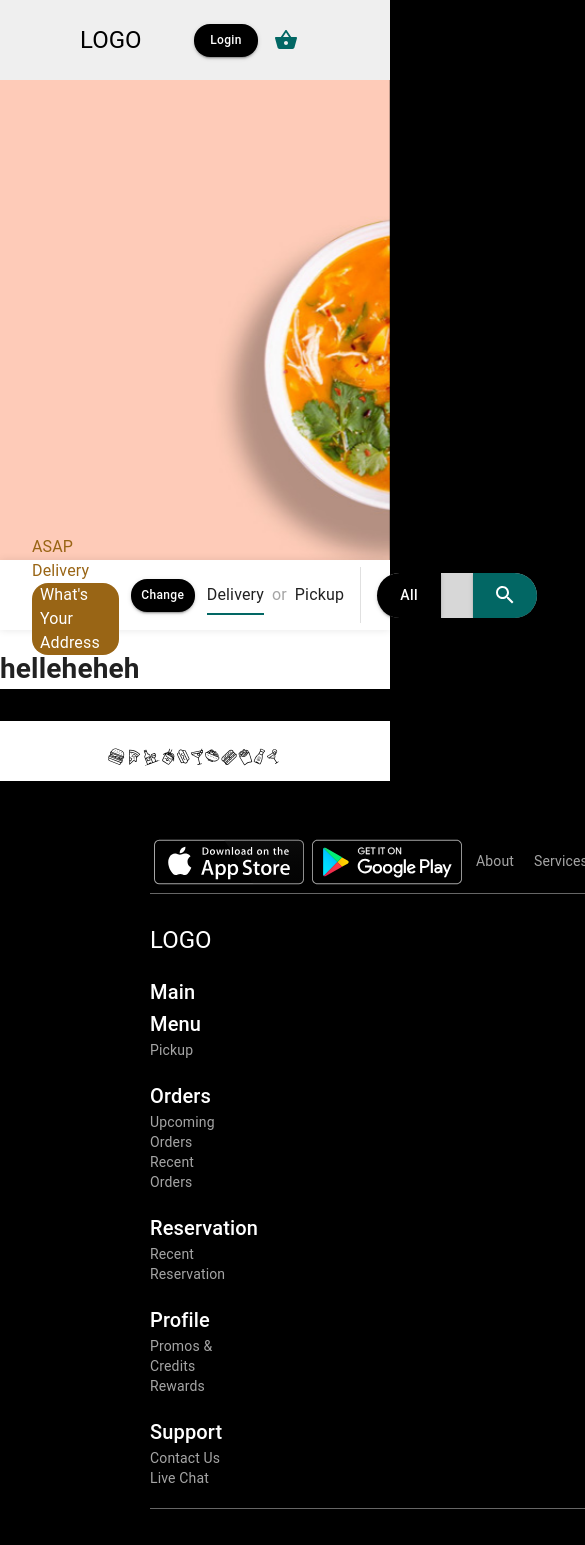
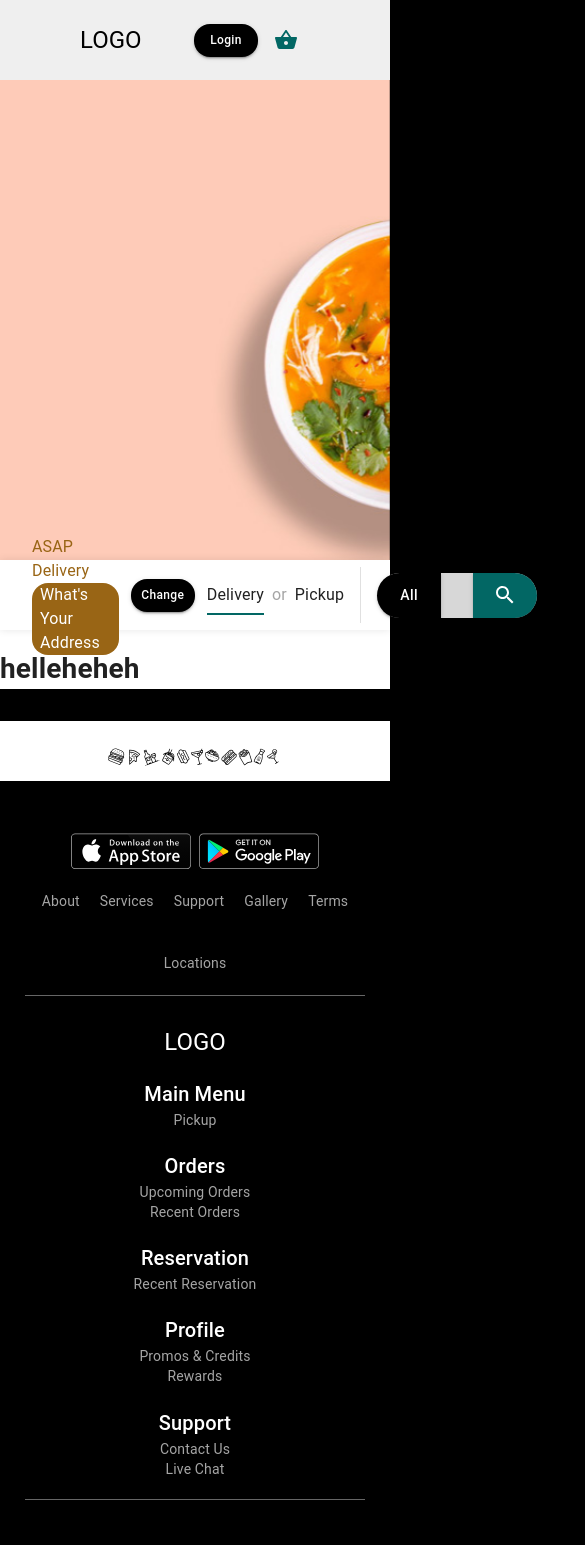
Before and after one commit to mmdalipour/restaurant-material-design, a React (Create React App) app: page / in a window 390 px wide. Shown: the top 1545 px of the page, 585 px wide, since content can reach past the window. Built offline with nearby package versions, Linux system fonts and the light colour scheme.

Commit message:
footer responsive

```diff
--- a/src/components/Footer/Footer.jsx
+++ b/src/components/Footer/Footer.jsx
@@ -5,8 +5,6 @@ import { makeStyles } from "@material-ui/styles";
 import Grid from "@material-ui/core/Grid";
 import Box from "@material-ui/core/Box";
 import Link from "@material-ui/core/Link";
-import List from "@material-ui/core/List";
-import ListItem from "@material-ui/core/ListItem";
 import Typography from "@material-ui/core/Typography";
 
 // icons
@@ -64,13 +62,25 @@ const useStyles = makeStyles((theme) => ({
     justifyContent: "space-between",
     marginLeft: 150,
     marginRight: 150,
-    marginBottom: 30
+    marginBottom: 30,
+    [theme.breakpoints.down("md")]: {
+      flexDirection: "column",
+      marginLeft: 100,
+      marginRight: 100
+    },
+    [theme.breakpoints.down("sm")]: {
+      marginLeft: 25,
+      marginRight: 25
+    }
   },
   appIcons: {
     "& > a": {
       display: "inline-block",
       width: 150,
       margin: "0 .25rem",
+      [theme.breakpoints.down("sm")]: {
+        width: 120
+      },
       "& svg": {
         width: "100%",
         height: "100%"
@@ -81,6 +91,8 @@ const useStyles = makeStyles((theme) => ({
     display: "flex",
     paddingTop: 0,
     paddingBottom: 0,
+    flexWrap: "wrap",
+    justifyContent: "center",
     "& a": {
       borderBottom: "2px solid transparent",
       transition: "all .5s",
@@ -95,18 +107,37 @@ const useStyles = makeStyles((theme) => ({
   middleMenu: {
     paddingRight: 150,
     paddingLeft: 150,
+    [theme.breakpoints.down("md")]: {
+      paddingRight: 100,
+      paddingLeft: 100
+    },
+    [theme.breakpoints.down("sm")]: {
+      paddingRight: 25,
+      paddingLeft: 25
+    },
     "& > div": {
       textAlign: "left",
       marginBottom: 20,
       display: "flex",
-      flexDirection: "column"
+      flexDirection: "column",
+      [theme.breakpoints.down("md")]: {
+        textAlign: "center"
+      }
     }
   },
   bottomMenu: {
     marginRight: 150,
     marginLeft: 150,
     borderTop: "1px solid rgba(255,255,255, .4)",
-    paddingTop: 40
+    paddingTop: 40,
+    [theme.breakpoints.down("md")]: {
+      marginRight: 100,
+      marginLeft: 100
+    },
+    [theme.breakpoints.down("sm")]: {
+      marginRight: 25,
+      marginLeft: 25
+    }
   },
   bottomLinks: {
     paddingTop: 40,
@@ -147,55 +178,43 @@ const Footer = () => {
             <GoogleIcon />
           </Link>
         </Box>
-        <List className={classes.topMenuList}>
-          <ListItem component={Link} href="##">
-            About
-          </ListItem>
-          <ListItem component={Link} href="##">
-            Services
-          </ListItem>
-          <ListItem component={Link} href="##">
-            Support
-          </ListItem>
-          <ListItem component={Link} href="##">
-            Gallery
-          </ListItem>
-          <ListItem component={Link} href="##">
-            Terms
-          </ListItem>
-          <ListItem component={Link} href="##">
-            Locations
-          </ListItem>
-        </List>
+        <Box className={classes.topMenuList}>
+          <Link href="##">About</Link>
+          <Link href="##">Services</Link>
+          <Link href="##">Support</Link>
+          <Link href="##">Gallery</Link>
+          <Link href="##">Terms</Link>
+          <Link href="##">Locations</Link>
+        </Box>
       </Box>
       {/* /top menu */}
 
       {/* middle menu */}
       <Grid container className={classes.middleMenu}>
-        <Grid item lg={3} md={4} sm={6}>
+        <Grid item lg={3} md={6} sm={6} xs={12}>
           <Typography variant="h5" component="span">
             LOGO
           </Typography>
         </Grid>
-        <Grid item lg={3} md={4} sm={6}>
+        <Grid item lg={3} md={6} sm={6} xs={12}>
           <Typography variant="h6">Main Menu</Typography>
           <Link href="##">Pickup</Link>
         </Grid>
-        <Grid item lg={3} md={4} sm={6}>
+        <Grid item lg={3} md={6} sm={6} xs={12}>
           <Typography variant="h6">Orders</Typography>
           <Link href="##">Upcoming Orders</Link>
           <Link href="##">Recent Orders</Link>
         </Grid>
-        <Grid item lg={3} md={4} sm={6}>
+        <Grid item lg={3} md={6} sm={6} xs={12}>
           <Typography variant="h6">Reservation</Typography>
           <Link href="##">Recent Reservation</Link>
         </Grid>
-        <Grid item lg={3} md={4} sm={6}>
+        <Grid item lg={3} md={6} sm={6} xs={12}>
           <Typography variant="h6">Profile</Typography>
           <Link href="##">Promos & Credits</Link>
           <Link href="##">Rewards</Link>
         </Grid>
-        <Grid item lg={3} md={4} sm={6}>
+        <Grid item lg={3} md={6} sm={6} xs={12}>
           <Typography variant="h6">Support</Typography>
           <Link href="##">Contact Us</Link>
           <Link href="##">Live Chat</Link>
```
